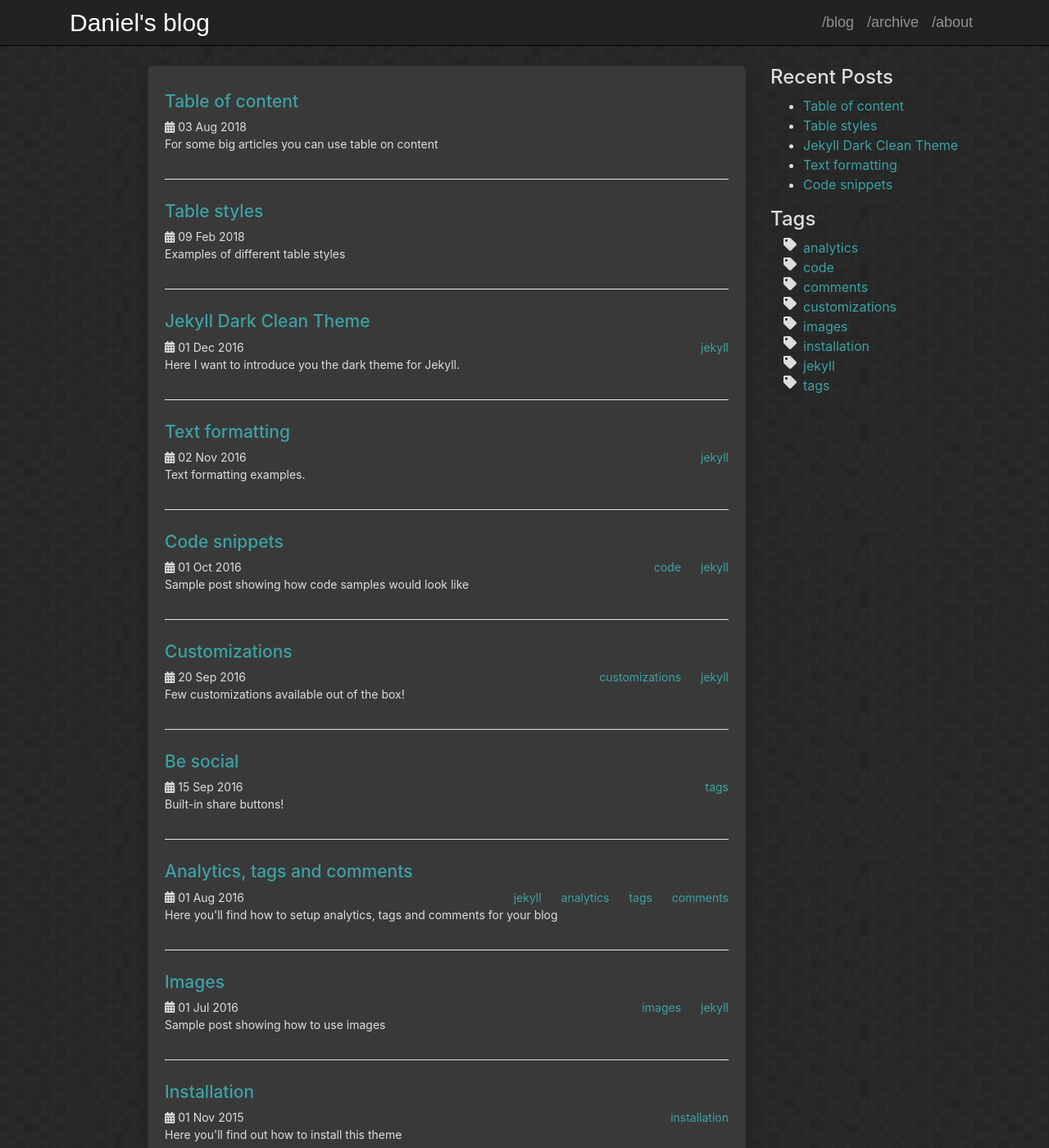
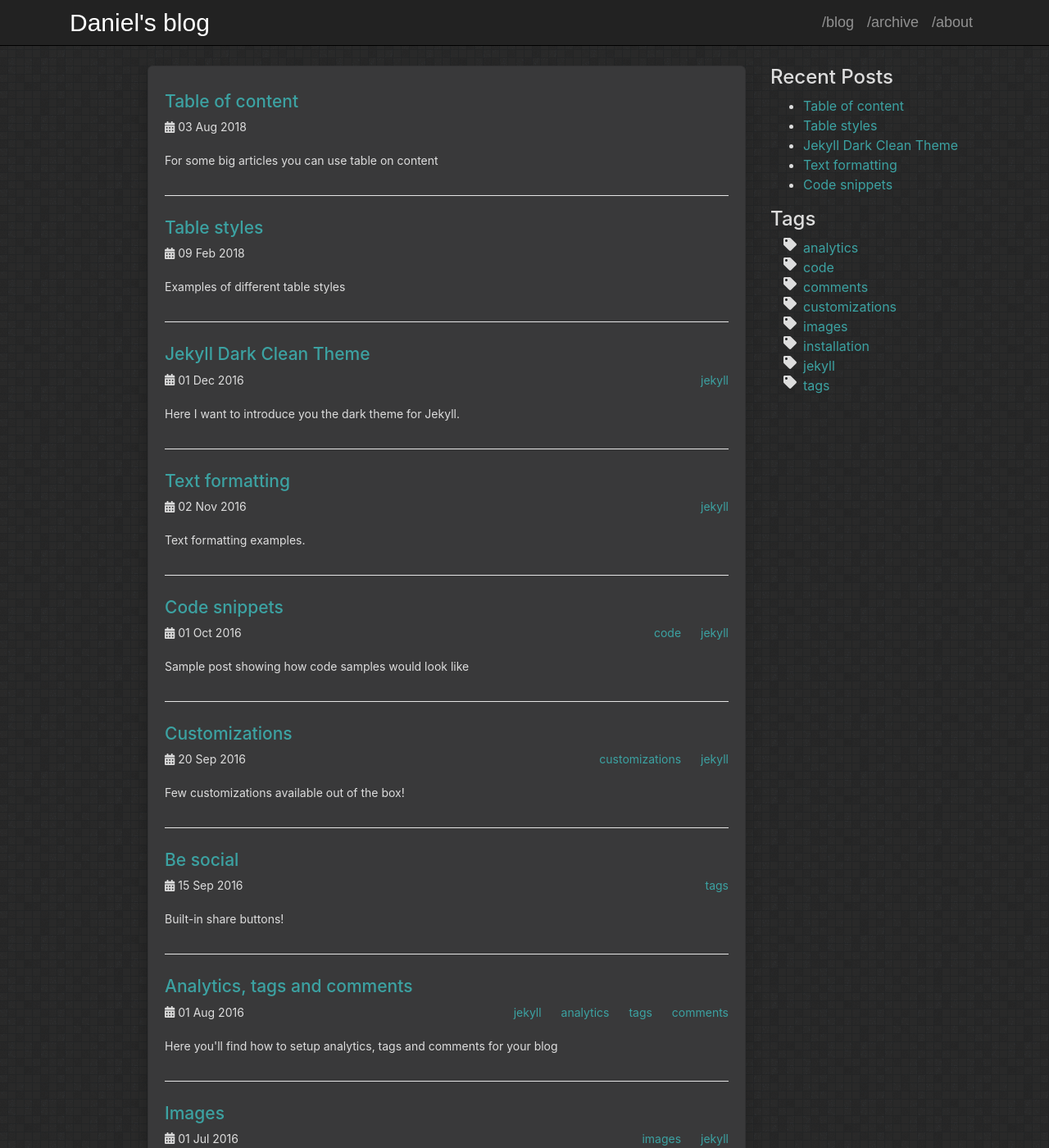
Before and after one commit to danieldavidson/danieldavidson.github.io, a Jekyll site: the page built from index.html, in a window 1280 px wide and 1400 px high. Shown: the whole window at 82% size. Built offline with Jekyll 4.4.1, drawn with Linux system fonts in a browser that asks for light colours.

Commit message:
Update theme.scss

```diff
--- a/assets/css/theme.scss
+++ b/assets/css/theme.scss
@@ -168,8 +168,8 @@ div.post-meta {
   /*z-index: 1;
   border-width: 1px 0;
   border-color: #666666;
-  border-style: solid;
-  margin: 0 0 20px;*/
+  border-style: solid;*/
+  margin: 0 0 20px;
   ul {
     display: inline;
     padding-left: 0;
```
